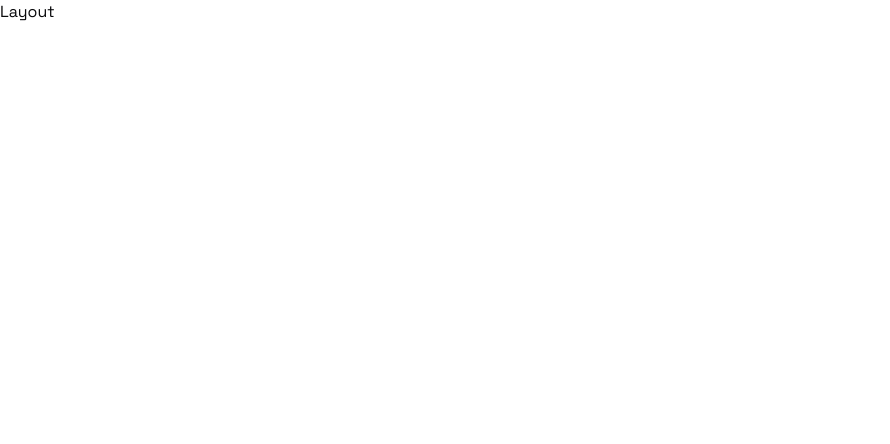
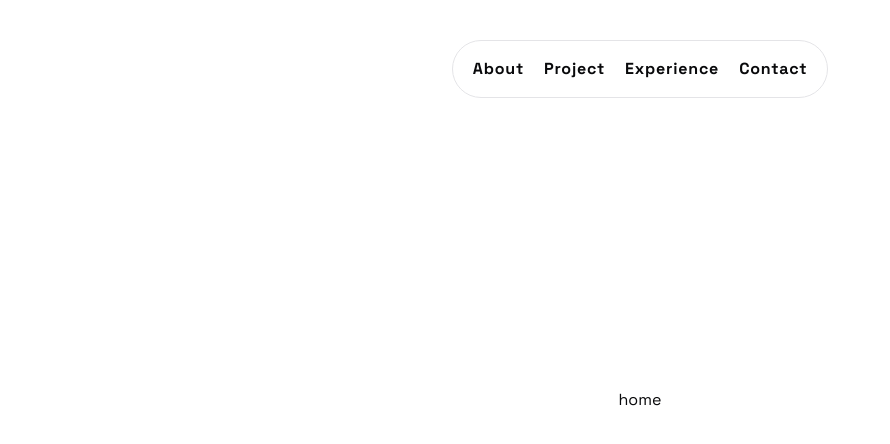
Before and after one commit to Ray541/pranav-portfolio, a React (Vite) app: page / in a window 1280 px wide. Shown: the top 444 px of the page, without its empty margins (0-890 px from the left). Built offline with nearby package versions, Linux system fonts and the light colour scheme.

Commit message:
update: add semantic tag and header

```diff
--- /dev/null
+++ b/src/components/Header/Header.tsx
@@ -0,0 +1,21 @@
+const HEADER_ITEMS = ["about", "project", "experience", "contact"];
+
+const Header = () => {
+  return (
+    <header className="flex items-center justify-center w-full fixed top-10 z-10">
+      <div className="flex gap-5 py-4 px-5 bg-background/70 border border-border bg-clip-padding backdrop-filter backdrop-blur-sm bg-opacity-10 rounded-full">
+        {HEADER_ITEMS.map(item => (
+          <a
+            key={item}
+            href={`#${item}`}
+            className="capitalize font-bold text-foreground lg:tracking-wider transition-all duration-200"
+          >
+            {item}
+          </a>
+        ))}
+      </div>
+    </header>
+  );
+};
+
+export default Header;
--- /dev/null
+++ b/src/components/Home/Home.tsx
@@ -0,0 +1,7 @@
+import Section from "../Section/Section";
+
+const Home = () => {
+  return <Section sectionName="home" className="h-dvh"></Section>;
+};
+
+export default Home;
--- /dev/null
+++ b/src/components/Section/Section.tsx
@@ -0,0 +1,19 @@
+type SectionProps = {
+  sectionName: string;
+  className?: string;
+  children?: React.ReactNode;
+};
+
+const Section = ({ className, sectionName, children }: SectionProps) => {
+  return (
+    <section
+      id={sectionName}
+      className={`w-full max-w-7xl container bg-background flex items-center justify-center flex-col ${className}`}
+    >
+      {sectionName}
+      {children}
+    </section>
+  );
+};
+
+export default Section;
--- a/src/layout/Layout.tsx
+++ b/src/layout/Layout.tsx
@@ -1,5 +1,16 @@
+import Header from "@/components/Header/Header";
+import { Main } from "./Main/Main";
+import Home from "@/components/Home/Home";
+
 const Layout = () => {
-  return <div>Layout</div>;
+  return (
+    <>
+      <Header />
+      <Main>
+        <Home />
+      </Main>
+    </>
+  );
 };
 
 export default Layout;
--- /dev/null
+++ b/src/layout/Main/Main.tsx
@@ -0,0 +1,7 @@
+import { ReactNode } from "react";
+
+type MainProps = { children: ReactNode };
+
+export const Main = ({ children }: MainProps) => {
+  return <main className="flex items-center justify-center flex-col">{children}</main>;
+};
```
